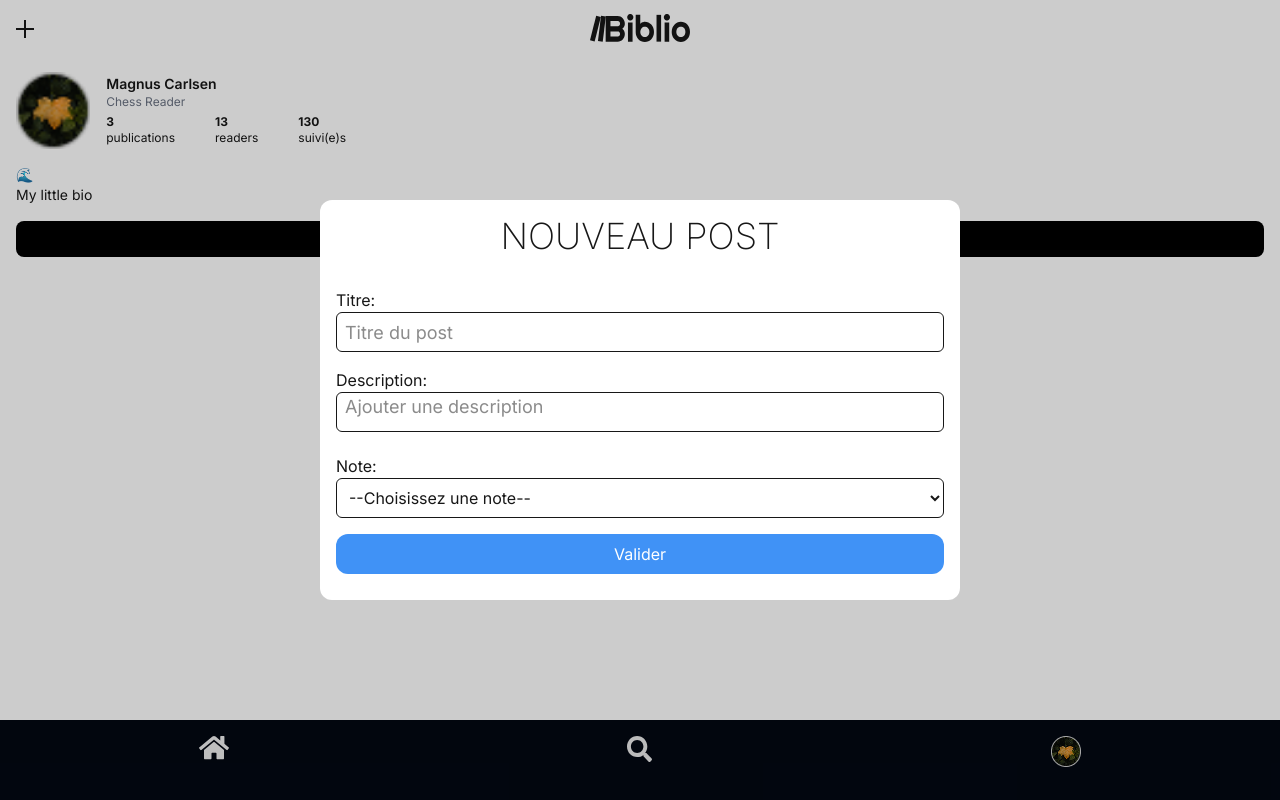
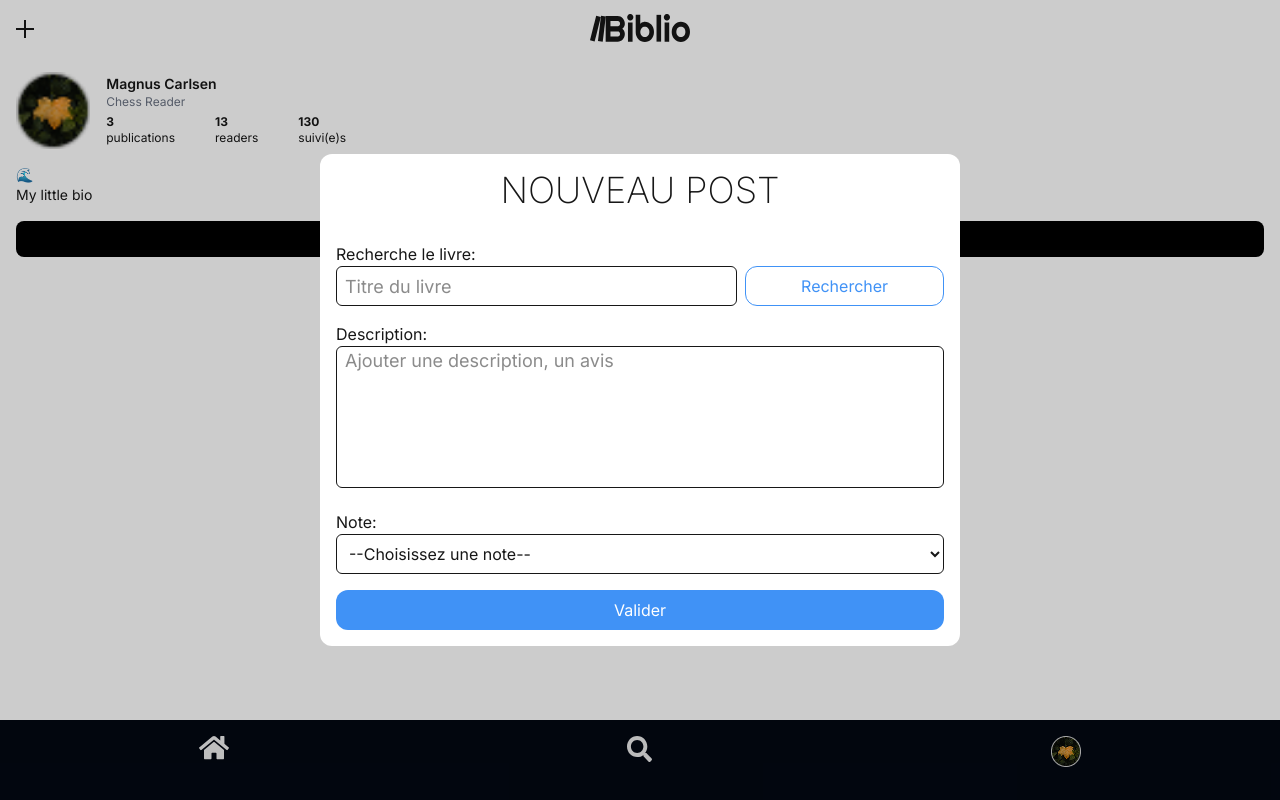
Before and after one commit to ClementSellyPro/biblio-app, a Next.js app: page /profile in a window 1280 px wide. Both pictures are taken after a click on the element 25 px from the left and 29 px from the top of the page. Built offline with nearby package versions, Linux system fonts and the light colour scheme.

Commit message:
Change the form on ModalAddPost, adding a field for the querry for Google Books API

```diff
--- a/app/(main)/_components/ModalAddPost.tsx
+++ b/app/(main)/_components/ModalAddPost.tsx
@@ -14,27 +14,32 @@ export default function ModalAddPost({ onToggleModal }: ModalAddPostType) {
       onClick={() => onToggleModal(false)}
     >
       <div
-        className="bg-white w-7/8 md:w-1/2 min-h-1/2 rounded-xl p-4!"
+        className="bg-white w-7/8 md:w-1/2 min-h-1/2 max-h-2/3 overflow-scroll rounded-xl p-4!"
         onClick={(e) => e.stopPropagation()}
       >
         <h2 className="text-center text-4xl font-extralight">NOUVEAU POST</h2>
 
         <form className="flex flex-col gap-4 mt-8!">
           <div>
-            <label>Titre:</label>
-            <input
-              className="pl-2! border w-full h-10 text-lg rounded-md outline-none focus:border-action focus:border-2"
-              type="text"
-              placeholder="Titre du post"
-            />
+            <label>Recherche le livre:</label>
+            <div className="flex items-center gap-2">
+              <input
+                className="pl-2! border w-full h-10 text-lg rounded-md outline-none focus:border-action focus:border-2"
+                type="text"
+                placeholder="Titre du livre"
+              />
+              <div className="w-1/2">
+                <Button variant="secondary">Rechercher</Button>
+              </div>
+            </div>
           </div>
 
           <div>
             <label>Description:</label>
             <textarea
-              className="pl-2! border w-full h-10 text-lg rounded-md resize-none outline-none focus:border-action focus:border-2"
-              rows={8}
-              placeholder="Ajouter une description"
+              className="pl-2! border w-full text-lg rounded-md resize-none outline-none focus:border-action focus:border-2"
+              rows={5}
+              placeholder="Ajouter une description, un avis"
             />
           </div>
 
```
